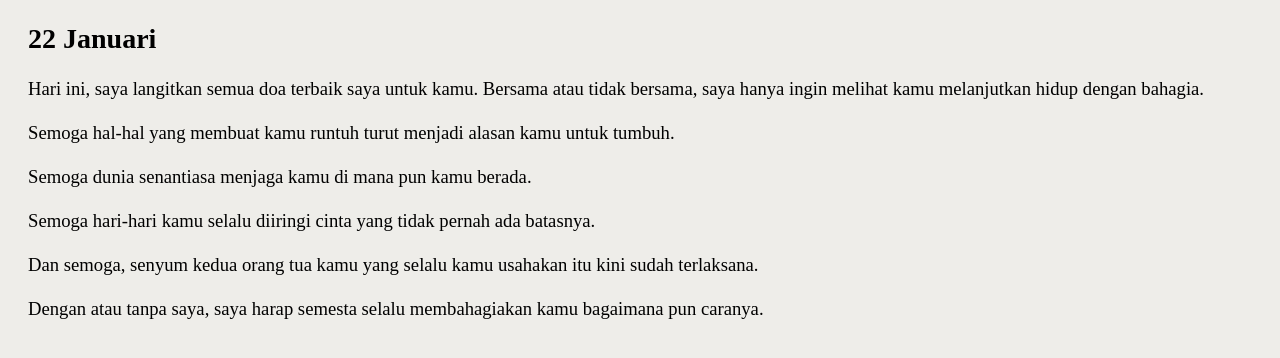
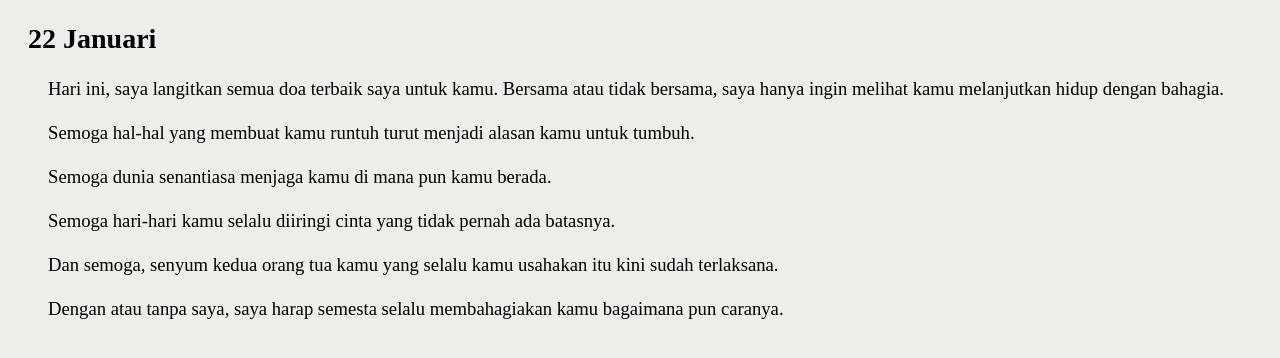
Before and after one commit to Waro-lorda/Januari, a plain HTML site: page index.html in a window 1280 px wide. Drawn offline with Linux system fonts and the light colour scheme.

Commit message:
Update style.css

```diff
--- a/style.css
+++ b/style.css
@@ -3,7 +3,7 @@
   }
   p {
     text-align: justify;
-    margin: 8px 20px 4px 20px;
+    margin: 8px 40px 4px 40px;
   }
   h2 {
     margin-left: 20px;
```
